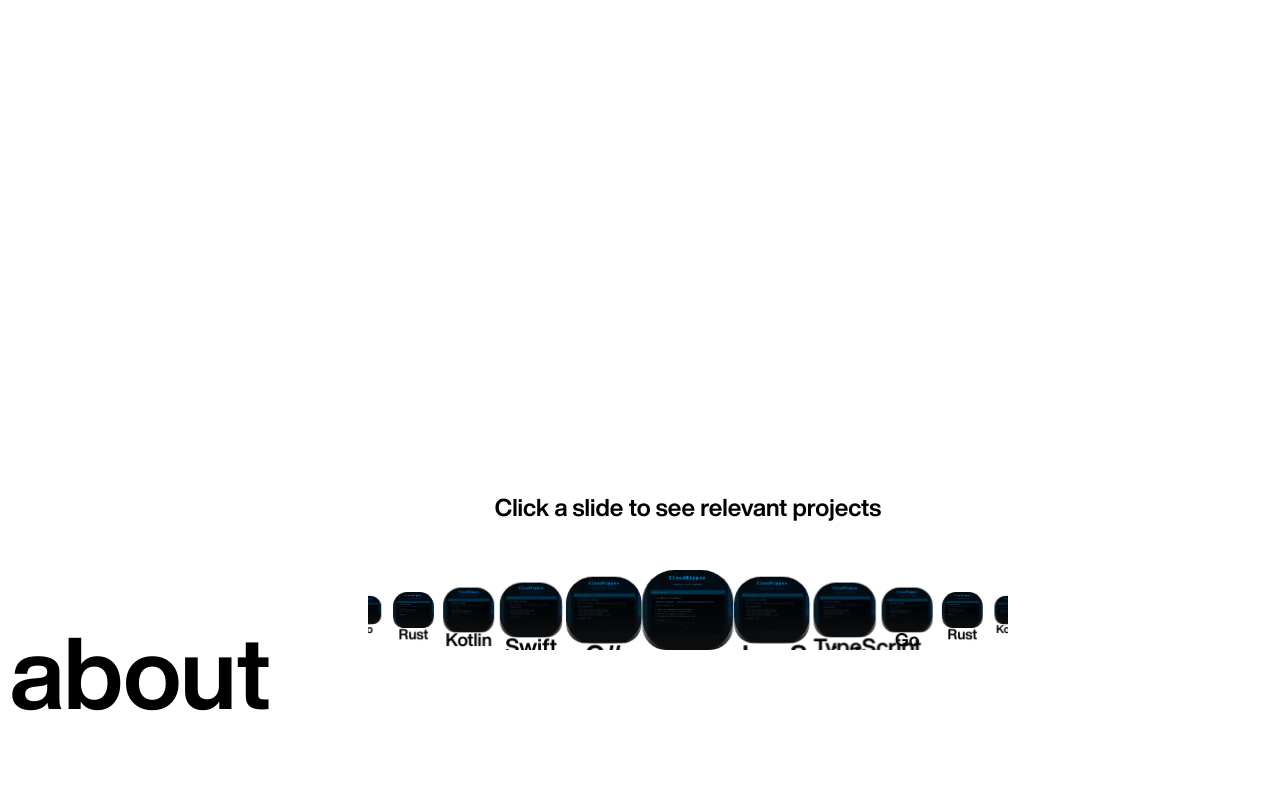
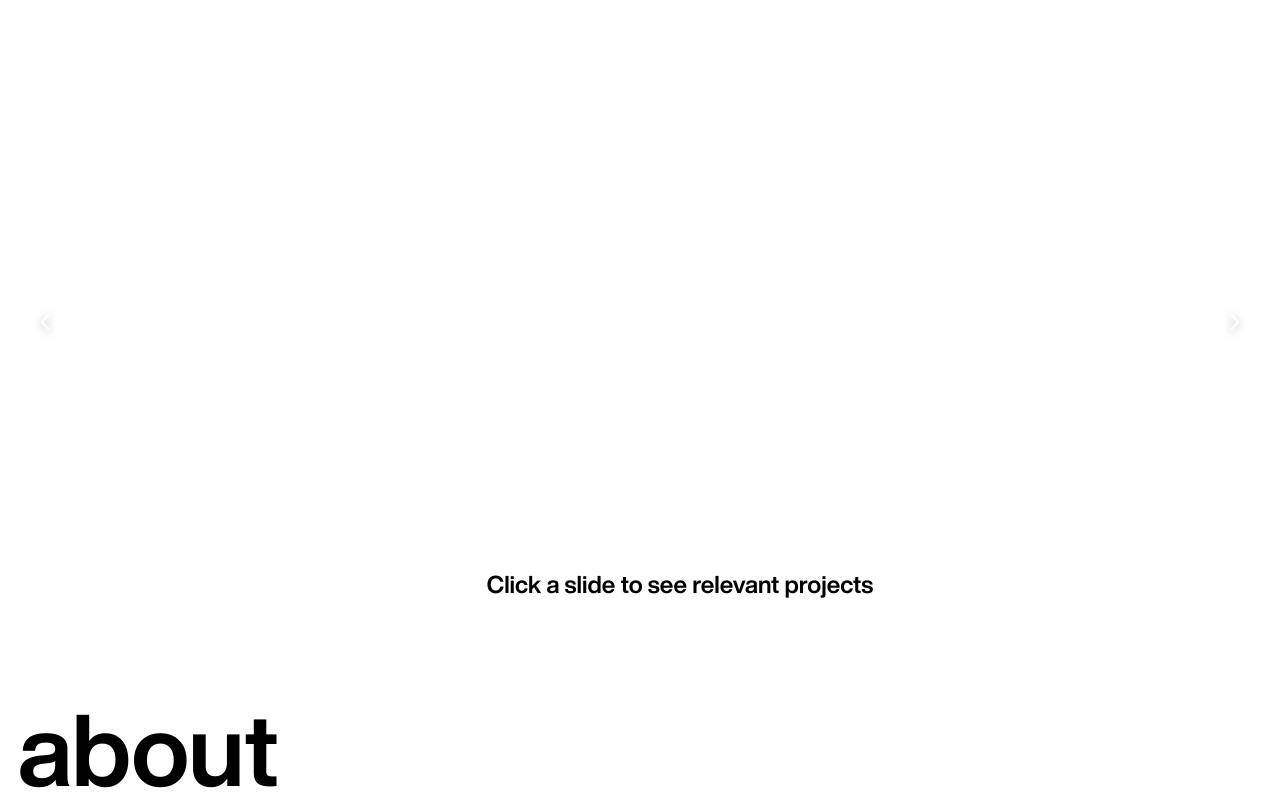
Before and after one commit to Erik0810/Portfolio, a Flask app: page /about in a window 1280 px wide. Shown: the part 78-885 px from the top of the page. Before the commit the page ends 789 px from the top, so only its background shows below. Run offline with Flask 3, Linux system fonts and the light colour scheme.

Commit message:
Add 2 state swiper on about page

```diff
--- a/static/js/swiper-about-page.js
+++ b/static/js/swiper-about-page.js
@@ -0,0 +1,22 @@
+document.addEventListener('DOMContentLoaded', function() {
+    // Simple Swiper initialization
+    const swiper = new Swiper('.page-swiper-container', {
+        init: true,
+        slidesPerView: 1,
+        speed: 400,
+        spaceBetween: 0,
+        allowTouchMove: true,
+        followFinger: false,
+        effect: 'slide',
+        navigation: {
+            nextEl: '.nav-button.next',
+            prevEl: '.nav-button.prev'
+        }
+    });
+
+    // Add keyboard navigation
+    document.addEventListener('keydown', (e) => {
+        if (e.key === 'ArrowRight') swiper.slideNext();
+        if (e.key === 'ArrowLeft') swiper.slidePrev();
+    });
+});
--- a/static/js/swiper-about-tech.js
+++ b/static/js/swiper-about-tech.js
@@ -19,9 +19,6 @@ document.addEventListener('DOMContentLoaded', function() {
             slideShadows: false,
             scale: 0.9
         },
-        keyboard: {
-            enabled: true,
-            onlyInViewport: true
-        }
+        keyboard: false // Disable keyboard navigation for tech slider
     });
 });
--- a/templates/about.html
+++ b/templates/about.html
@@ -1,14 +1,22 @@
 {% extends 'base.html' %}
 
 {% block content %}
-
+    <div class="page-swiper-container swiper">
+        <div class="swiper-wrapper">
+                <!-- Page 1 -->
+                <div class="swiper-slide">
+                    <div class="slide-container">
                         <div class="big-header-bottomleft fade-up">
                             about
                         </div>
                         <div class="text-container">
                             <h1 class="text-center section-heading">Click a slide to see relevant projects</h1>
                         </div>
-        <div class="slider-container">
+                    </div>
+                </div>
+                <!-- Page 2 -->
+                <div class="swiper-slide">
+                    <div class="slide-container">
                         <section id="tech">
                         <div class="container">
                             <div class="swiper tech-slider">
@@ -110,9 +118,21 @@
                                     </div>
                                     </section>
                             </div>
+                        </div>
+                    </div>
+                </div>
+            </div>
+        </div>
 
+        <!-- Navigation Buttons -->
+        <button class="nav-button prev">
+            <ion-icon name="chevron-back-outline"></ion-icon>
+        </button>
+        <button class="nav-button next">
+            <ion-icon name="chevron-forward-outline"></ion-icon>
+        </button>
 
-
+        <!-- Required scripts -->
         <link rel="stylesheet" href="https://unpkg.com/swiper@8/swiper-bundle.min.css">
         <script
           type="module"
@@ -124,5 +144,71 @@
         ></script>
         <script src="https://unpkg.com/swiper@8/swiper-bundle.min.js"></script>
         <script src="/static/js/swiper-about-tech.js"></script>
-    <script src="/static//js/swiper-about-page.js"></script>
+        <script src="/static/js/swiper-about-page.js"></script>
+
+        <!-- Page navigator styles -->
+        <style>
+            .page-swiper-container {
+                width: 100%;
+                height: 100vh;
+                position: relative;
+                overflow: hidden;
+            }
+
+            .page-swiper-container .swiper {
+                width: 100%;
+                height: 100%;
+            }
+
+            .page-swiper-container .swiper-slide {
+                width: 100%;
+                height: 100%;
+                position: relative;
+                overflow: hidden;
+            }
+
+            .page-swiper-container .slide-container {
+                width: 100%;
+                height: 100%;
+                position: relative;
+            }
+
+            .nav-button {
+                position: absolute;
+                top: 50%;
+                transform: translateY(-50%);
+                width: 50px;
+                height: 50px;
+                border-radius: 50%;
+                background: rgba(255, 255, 255, 0.2);
+                border: 2px solid rgba(255, 255, 255, 0.4);
+                cursor: pointer;
+                display: flex;
+                align-items: center;
+                justify-content: center;
+                transition: all 0.3s ease;
+                z-index: 1000;
+                backdrop-filter: blur(4px);
+            }
+
+            .nav-button:hover {
+                background: rgba(255, 255, 255, 0.3);
+                border-color: rgba(255, 255, 255, 0.6);
+                transform: translateY(-50%) scale(1.1);
+            }
+
+            .nav-button ion-icon {
+                font-size: 24px;
+                color: white;
+                filter: drop-shadow(0 2px 4px rgba(0, 0, 0, 0.3));
+            }
+
+            .nav-button.prev {
+                left: 20px;
+            }
+
+            .nav-button.next {
+                right: 20px;
+            }
+        </style>
 {% endblock %}
```
Lines whose indentation alone changed are shown as unchanged.
